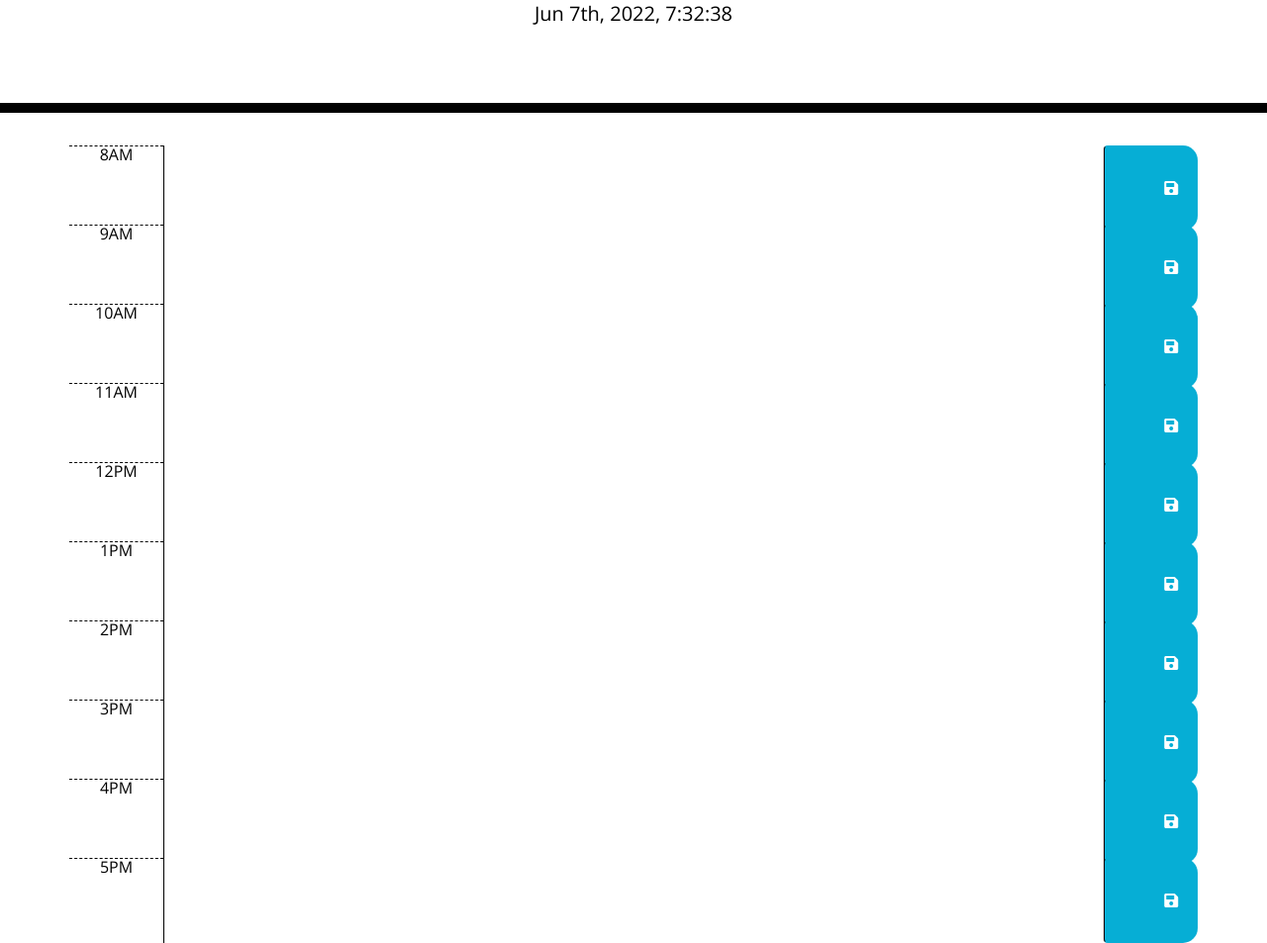
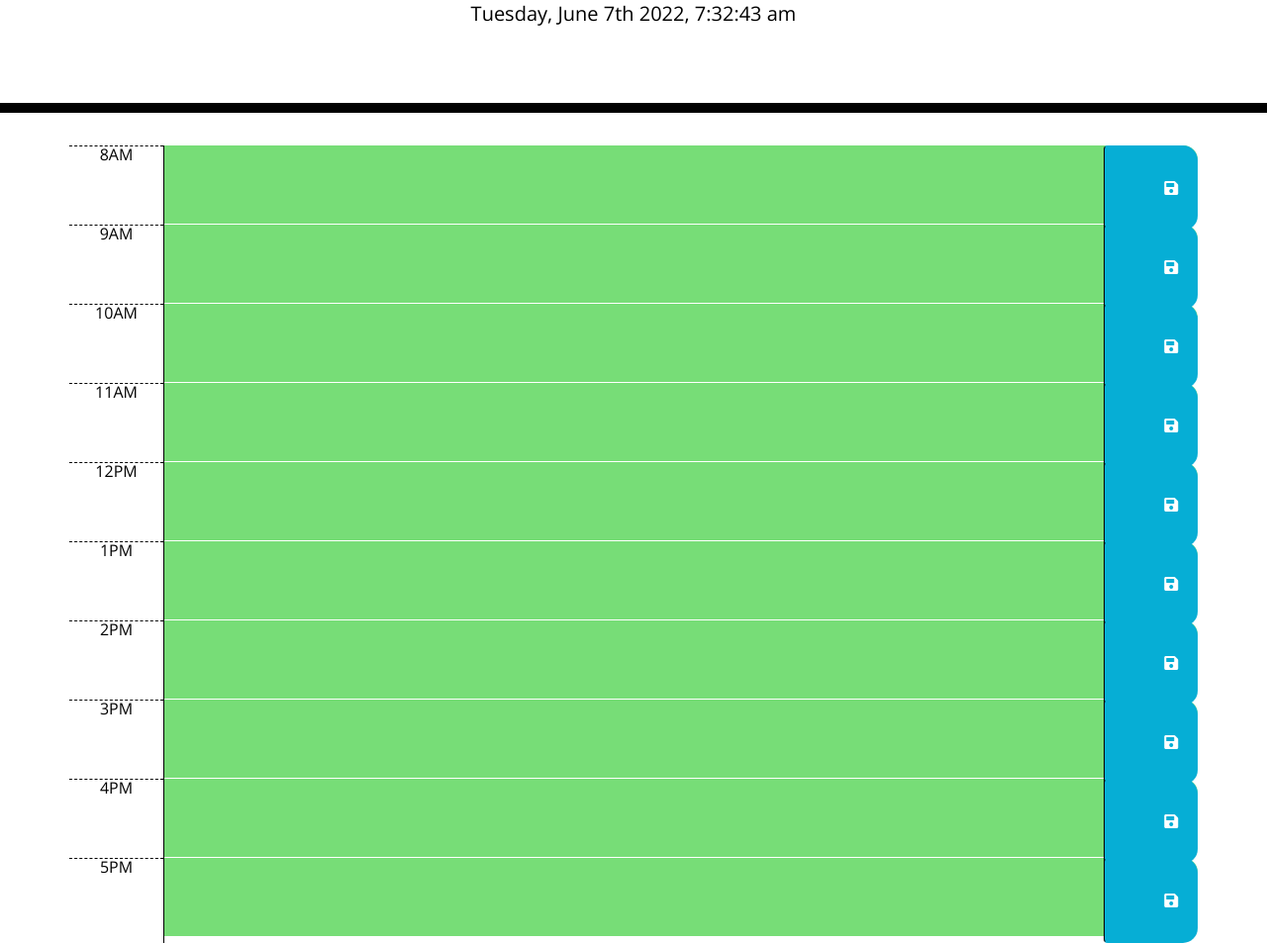
Before and after one commit to james91055/Work-Day-Scheduler, a plain HTML site: page index.html in a window 1280 px wide. Shown: the part 190-1143 px from the top of the page at 99% size. Drawn offline with nearby package versions, Linux system fonts and the light colour scheme.

Commit message:
update time block

```diff
--- a/assets/script.js
+++ b/assets/script.js
@@ -1,2 +1,32 @@
-var now = moment().format("MMM Do, YYYY, h:mm:ss");
-$("#currentDay").text(now);
+var currentDate = $("#currentDay");
+// Track hours
+var timeNow = moment().hour();
+
+// Realtime update
+setInterval(rightNow, 1000);
+function rightNow() {
+  var now = moment().format("dddd, MMMM Do YYYY, h:mm:ss a");
+  currentDate.text(now);
+}
+
+console.log($(".time-block"));
+console.log(timeNow);
+
+// Check Time blocks
+$(".row").each(function () {
+  var blockTime = parseInt($(this).attr("id"));
+
+  if (blockTime < timeNow) {
+    $(this).addClass("past");
+    $(this).removeClass("present");
+    $(this).removeClass("future");
+  } else if (blockTime === timeNow) {
+    $(this).removeClass("past");
+    $(this).addClass("present");
+    $(this).removeClass("future");
+  } else {
+    $(this).removeClass("past");
+    $(this).removeClass("present");
+    $(this).addClass("future");
+  }
+});
--- a/index.html
+++ b/index.html
@@ -32,7 +32,7 @@
     <div class="container">
       <!-- Timeblocks go here -->
 
-      <div id="time8" class="row time-block">
+      <div id="8" class="row time-block">
         <div class="col-md-1 hour">8AM</div>
 
         <textarea class="col-md-10 description"> </textarea>
@@ -40,7 +40,7 @@
           <i class="fas fa-save"></i>
         </button>
       </div>
-      <div id="time9" class="row time-block">
+      <div id="9" class="row time-block">
         <div class="col-md-1 hour">9AM</div>
 
         <textarea class="col-md-10 description"> </textarea>
@@ -48,7 +48,7 @@
           <i class="fas fa-save"></i>
         </button>
       </div>
-      <div id="time10" class="row time-block">
+      <div id="10" class="row time-block">
         <div class="col-md-1 hour">10AM</div>
 
         <textarea class="col-md-10 description"> </textarea>
@@ -56,7 +56,7 @@
           <i class="fas fa-save"></i>
         </button>
       </div>
-      <div id="time11" class="row time-block">
+      <div id="11" class="row time-block">
         <div class="col-md-1 hour">11AM</div>
 
         <textarea class="col-md-10 description"> </textarea>
@@ -64,7 +64,7 @@
           <i class="fas fa-save"></i>
         </button>
       </div>
-      <div id="time12" class="row time-block">
+      <div id="12" class="row time-block">
         <div class="col-md-1 hour">12PM</div>
 
         <textarea class="col-md-10 description"> </textarea>
@@ -72,7 +72,7 @@
           <i class="fas fa-save"></i>
         </button>
       </div>
-      <div id="time13" class="row time-block">
+      <div id="13" class="row time-block">
         <div class="col-md-1 hour">1PM</div>
 
         <textarea class="col-md-10 description"> </textarea>
@@ -80,7 +80,7 @@
           <i class="fas fa-save"></i>
         </button>
       </div>
-      <div id="time14" class="row time-block">
+      <div id="14" class="row time-block">
         <div class="col-md-1 hour">2PM</div>
 
         <textarea class="col-md-10 description"> </textarea>
@@ -88,7 +88,7 @@
           <i class="fas fa-save"></i>
         </button>
       </div>
-      <div id="time15" class="row time-block">
+      <div id="15" class="row time-block">
         <div class="col-md-1 hour">3PM</div>
 
         <textarea class="col-md-10 description"> </textarea>
@@ -96,7 +96,7 @@
           <i class="fas fa-save"></i>
         </button>
       </div>
-      <div id="time16" class="row time-block">
+      <div id="16" class="row time-block">
         <div class="col-md-1 hour">4PM</div>
 
         <textarea class="col-md-10 description"> </textarea>
@@ -104,7 +104,7 @@
           <i class="fas fa-save"></i>
         </button>
       </div>
-      <div id="time17" class="row time-block">
+      <div id="17" class="row time-block">
         <div class="col-md-1 hour">5PM</div>
 
         <textarea class="col-md-10 description"> </textarea>
```
